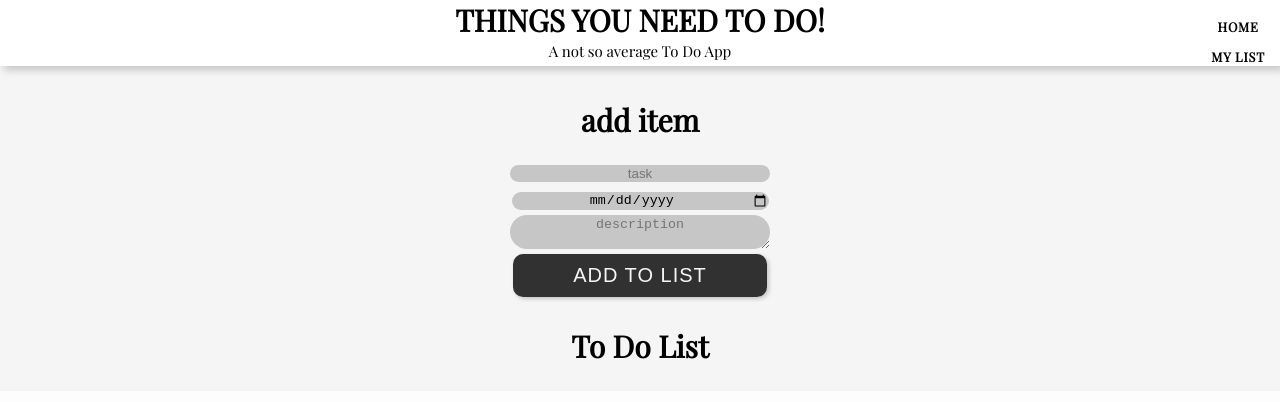
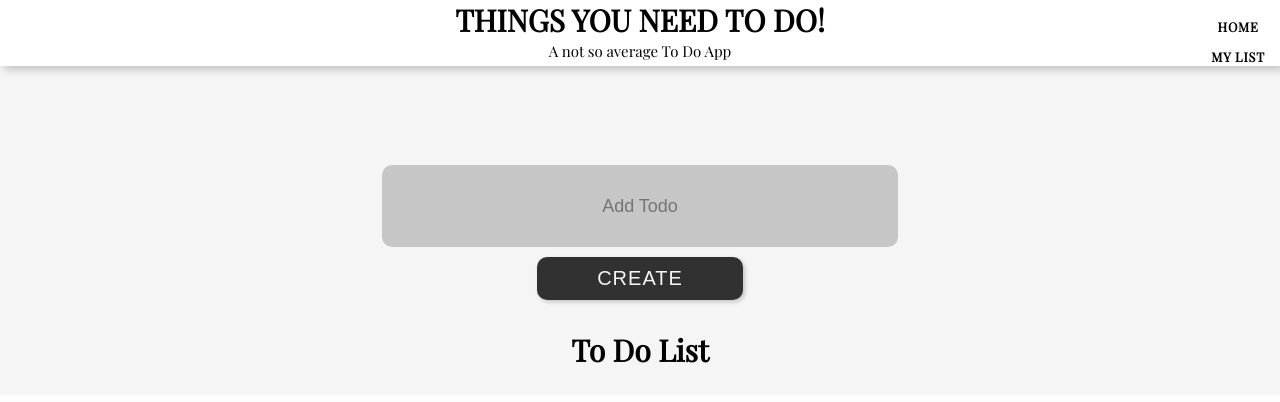
Before and after one commit to Spiritusanti/ToDoApp, a React (Create React App) app: page /todo in a window 1280 px wide. Shown: the top 402 px of the page. Built offline with nearby package versions, Linux system fonts and the light colour scheme.

Commit message:
refactored code to get useReducer hook functioning and extended back out to components. Reduced input complexity for the time being to title/name field only.

```diff
--- a/src/components/CustomButton/CustomButton.component.js
+++ b/src/components/CustomButton/CustomButton.component.js
@@ -2,10 +2,10 @@ import React from 'react';
 import './CustomButton.styles.scss';
 
 
-const CustomButton = ({ text, action, handleClick }) => {
+const CustomButton = ({ text, handleClick }) => {
     return (
         <div className='custom-button-container'>
-                <button type={action} onClick={handleClick}>{text}</button>
+                <button onClick={handleClick}>{text}</button>
         </div>
     );
 }
--- a/src/components/InputForm/InputForm.styles.scss
+++ b/src/components/InputForm/InputForm.styles.scss
@@ -10,9 +10,11 @@
         flex-direction: column;
         align-items: center;
         input {
+            font-size: large;
             text-align: center;
             background: #C6C6C6;
-            width: 20%;
+            width: 40%;
+            height: 10vh;
             border: none;
             border-radius: 10px;
             border-style: hidden;
@@ -23,21 +25,5 @@
                 transform: scale(1.05);
             }
         }
-
-        textarea {
-            text-align: center;
-            background: #c6c6c6;
-            width: 20%;
-            border: none;
-            border-radius: 20px;
-
-            &:hover {
-                transform: scale(1.05);
-            }
-        }
-
-        .description {
-            height: 25px;
-        }
     }
 }
--- a/src/components/InputForm/inputform.component.jsx
+++ b/src/components/InputForm/inputform.component.jsx
@@ -1,15 +1,21 @@
 import React from 'react';
-// import CustomButton from '../CustomButton/CustomButton.component';
+import CustomButton from '../CustomButton/CustomButton.component';
 import './InputForm.styles.scss'
 
-const InputForm = ({}) => {
+const InputForm = ({name, setName, handleSubmit}) => {
   // useForm setup
 
 
 
     return (
         <div className="form">
-      </div>
+          <form className="form" onSubmit={handleSubmit}>
+            <div className="input-container">
+              <input value={name} placeholder="Add Todo" onChange={e => setName(e.target.value)} />
+            </div>
+          </form>
+          <CustomButton handleClick={handleSubmit} text={'create'} />
+        </div>
     );
 }
 
--- a/src/components/List/List.component.js
+++ b/src/components/List/List.component.js
@@ -2,14 +2,14 @@ import React from 'react';
 import ListItem from '../ListItem/ListItem.component';
 import './List.styles.scss';
 
-const List = ({ taskList }) => {
+const List = ({ todos, dispatch }) => {
     return (
         <div className="ListItems">
             <h2>To Do List</h2>
             <div className='todos-container'>
                 {
-                    taskList.map((task, i) => {
-                    return <ListItem key={i} task={task} />
+                    todos.map((todo) => {
+                    return <ListItem key={todo.id} todo={todo} dispatch={dispatch}/>
                     })
                 }
             </div>
--- a/src/components/ListItem/ListItem.component.js
+++ b/src/components/ListItem/ListItem.component.js
@@ -1,20 +1,20 @@
 import React from 'react';
-import CustomButton from '../CustomButton/CustomButton.component'
+import { ACTIONS } from '../../pages/ToDoPage/ToDoPage';
+import CustomButton from '../CustomButton/CustomButton.component';
 import './ListItem.styles.scss';
 
 
 
-const ListItem = ({ task }) => {
+const ListItem = ({ todo, dispatch }) => {
     return (
-        <div className='listItem'>
-            <h2 className='task'>{task.task}</h2>
+        <div className='listItem' style={{color : todo.complete ? " rgb(7, 245, 7)" : "black"}}>
+            <h2 className='task'>{todo.name}</h2>
             <div className='info-container'>
-                <h2 className='date'>Date: {task.date}</h2>
-                <p className='description'>Description: {task.description}</p>
+                <p>Lorem ipsum I don't know</p>
             </div>
             <div className='actions-container' >
-                <CustomButton text={'complete'} />
-                <CustomButton text={'remove'} action={'remove'}/>
+                <CustomButton text={'complete'} handleClick={() =>  {dispatch({type: ACTIONS.TOGGLE_TODO, payload:{id:todo.id}})}} />
+                <CustomButton text={'remove'} handleClick={() =>  {dispatch({type: ACTIONS.DELETE_TODO, payload:{id:todo.id}})}} />
             </div>
         </div>
     );
--- a/src/components/ListItem/ListItem.styles.scss
+++ b/src/components/ListItem/ListItem.styles.scss
@@ -30,5 +30,23 @@
         display: flex;
         justify-content: center;
         align-items: center;
+
+
+        button {padding: 10px 60px;
+            margin: 5px;
+            border-radius: 10px;
+            border: none;
+            box-shadow: 2px 2px 4px rgba($color: black, $alpha: 0.2);
+            cursor: pointer;
+            background: rgba($color: black, $alpha: 0.8);
+            text-transform: uppercase;
+            color: whitesmoke;
+            font-size: 20px;
+            letter-spacing: 1px;
+            }
+
+            &:hover {
+                transform: scale(1.05);
+            }
     }
 }
--- a/src/pages/ToDoPage/ToDoPage.js
+++ b/src/pages/ToDoPage/ToDoPage.js
@@ -1,97 +1,58 @@
 import React, { useState, useReducer } from 'react';
-// import InputForm from '../../components/InputForm/inputform.component';
-// import List from '../../components/List/List.component';
-// stylesheets
-import '../../components/InputForm/InputForm.styles.scss';
-import '../../components/List/List.styles.scss';
-import '../../components/ListItem/ListItem.styles.scss';
 import './ToDoPage.styles.scss';
-import CustomButton from '../../components/CustomButton/CustomButton.component';
-// dummy state
-// import { todos } from '../../todos';
+import InputForm from '../../components/InputForm/inputform.component';
+import List from '../../components/List/List.component';
 
-export const ACTIONS = {
-  ADD_TASK: 'add_task',
-  TOGGLE_TASK: 'toggle_task',
-  REMOVE_TASK: 'remove_task'
+
+export const ACTIONS ={
+    ADD_TODO: 'add_todo',
+    TOGGLE_TODO: 'toggle_todo',
+    DELETE_TODO: 'delete_todo'
 }
 
-const reducer = (todos, action) => {
+function reducer(todos, action){
     switch(action.type) {
-    case ACTIONS.ADD_TASK:
-      return [...todos, newTask(action.payload.task, action.payload.date, action.payload.description, action.payload.id, action.payload.complete)];
-    case ACTIONS.TOGGLE_TASK:
-      return todos.map(task => {
-        if(task.id === action.payload.id){
-          return{...task, complete: !task.complete}
+        case ACTIONS.ADD_TODO:
+            return [...todos, newTodo(action.payload.name)]
+        case ACTIONS.TOGGLE_TODO:
+            return todos.map(todo => {
+                if(todo.id === action.payload.id){
+                    return{...todo, complete: !todo.complete}
                 }
-        return task;
+                return todo
             })
-    case ACTIONS.REMOVE_TASK:
-      return todos.filter(task =>  task.id !== action.payload.id);
+        case ACTIONS.DELETE_TODO:
+            return todos.filter(todo => todo.id !==action.payload.id)
         default:
             return todos
     }
 }
 
-const newTask = (task, date, description) => {
-  return {id:Date.now(), task:task, date:date, description:description, complete:false};
+function newTodo(name) {
+    return{id:Date.now(), name:name, complete:false}
 }
 
-// {id:1, task:'hello', date:'05/20/1991', description:'holy crap you guys', complete: false}
 
-const ToDoPage = () => {
+function Todos() {
     const [todos, dispatch] = useReducer(reducer, []);
-  const [task, setTask] = useState();
-  const [date, setDate] = useState();
-  const [description, setDescription] = useState();
+    const [name, setName] = useState('');
+
+    function handleSubmit(e) {
+        e.preventDefault();
+        dispatch({type:ACTIONS.ADD_TODO, payload:{name:name}})
+        setName('')
+    }
     console.log(todos);
-
-  const handleSubmit = (e) => {
-    e.preventDefault();
-    dispatch({type: ACTIONS.ADD_TASK, payload:{task:task, date:date, description:description}});
-  }
 
 
     return (
         <div className="td-container">
-      <div className="content">
-        <div className='form'>
-          <form onSubmit={handleSubmit}>
-            <h1>add item</h1>
-            <div className='input-container'>
-              <input required type='text' placeholder='task' value={task} onChange={e => setTask(e.target.value)}/>
-              <input required type='date' value={date} onChange={e => setDate(e.target.value)}/>
-              <textarea required id='description' placeholder='description' value={description} onChange={e => setDescription(e.target.value)}/>
-            </div>
-            <CustomButton text='add to list' action='submit' handleClick={handleSubmit} />
-          </form>
-        </div>
-        <div className='ListItems'>
-          <h2>To Do List</h2>
-          <div className='todos-container'>
-            {
-              todos.map((todo, key) => {
-                return (
-                  <div className='listItem'>
-                  <h2 className='task complete'>{todo.task}</h2>
-                  <div className='info-container'>
-                      <h2 className='date'>Date: {todo.date}</h2>
-                      <p className='description'>Description: {todo.description}</p>
-                  </div>
-                  <div className='actions-container' >
-                      <CustomButton text={'complete'} handleClick={() => {dispatch({type:ACTIONS.TOGGLE_TODO, payload:{id:todo.id}})}}/>
-                      <CustomButton text={'remove'} handleClick= {()=> {dispatch({type:ACTIONS.DELETE_TODO, payload:{id:todo.id}})}}/>
+            <div className='content'>
+                <InputForm name={name} handleSubmit={handleSubmit} setName={setName} />
+                <List todos={todos} dispatch={dispatch}/>
             </div>
         </div>
     )
-              })
-            }
-          </div>
-        </div>
-      </div>
-    </div>
-  );
 }
 
-export default ToDoPage;
+export default Todos;
```
Also changed, not shown: 1 other file (tests, documents, lock files or other folders). Lines whose indentation alone changed are shown as unchanged.
